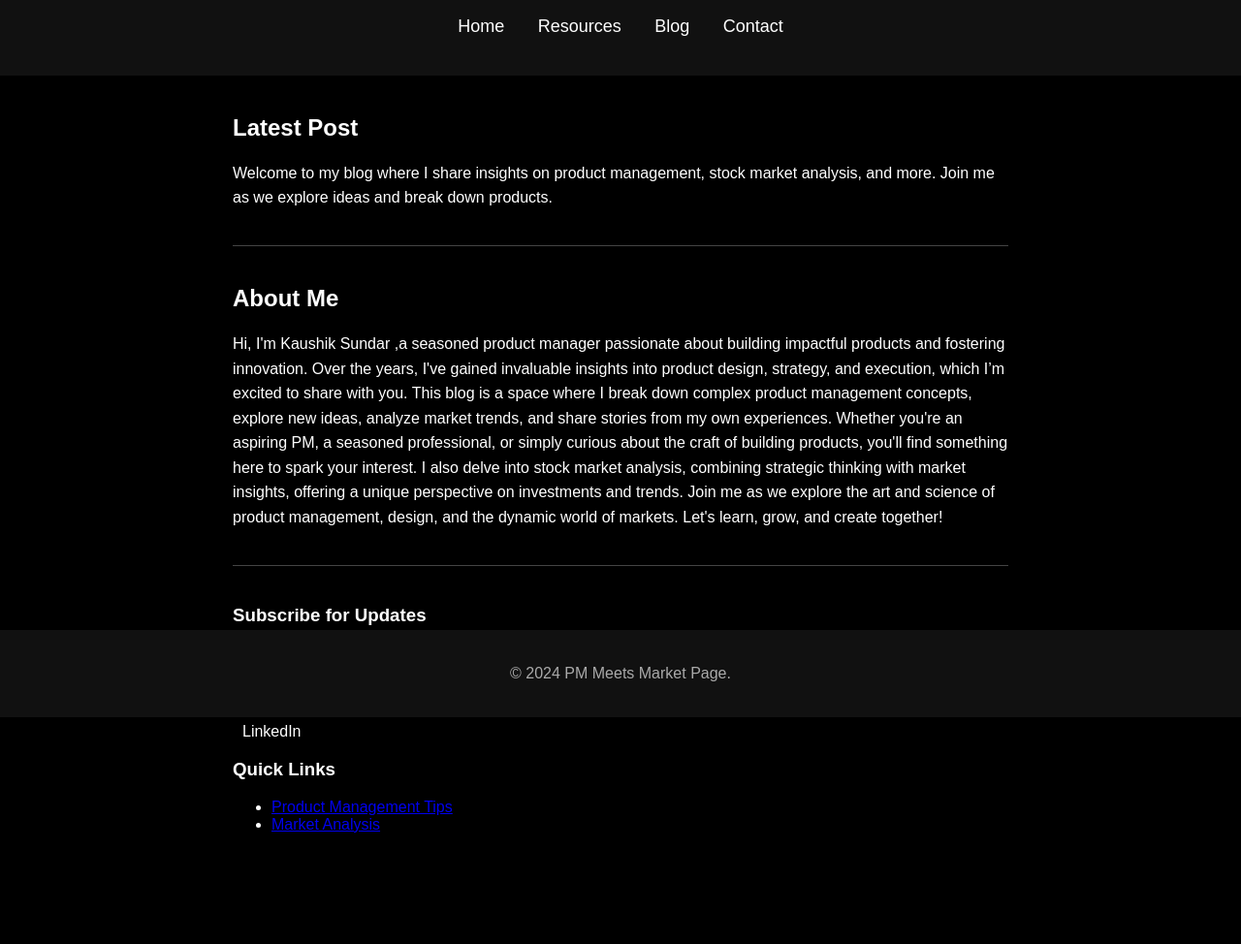
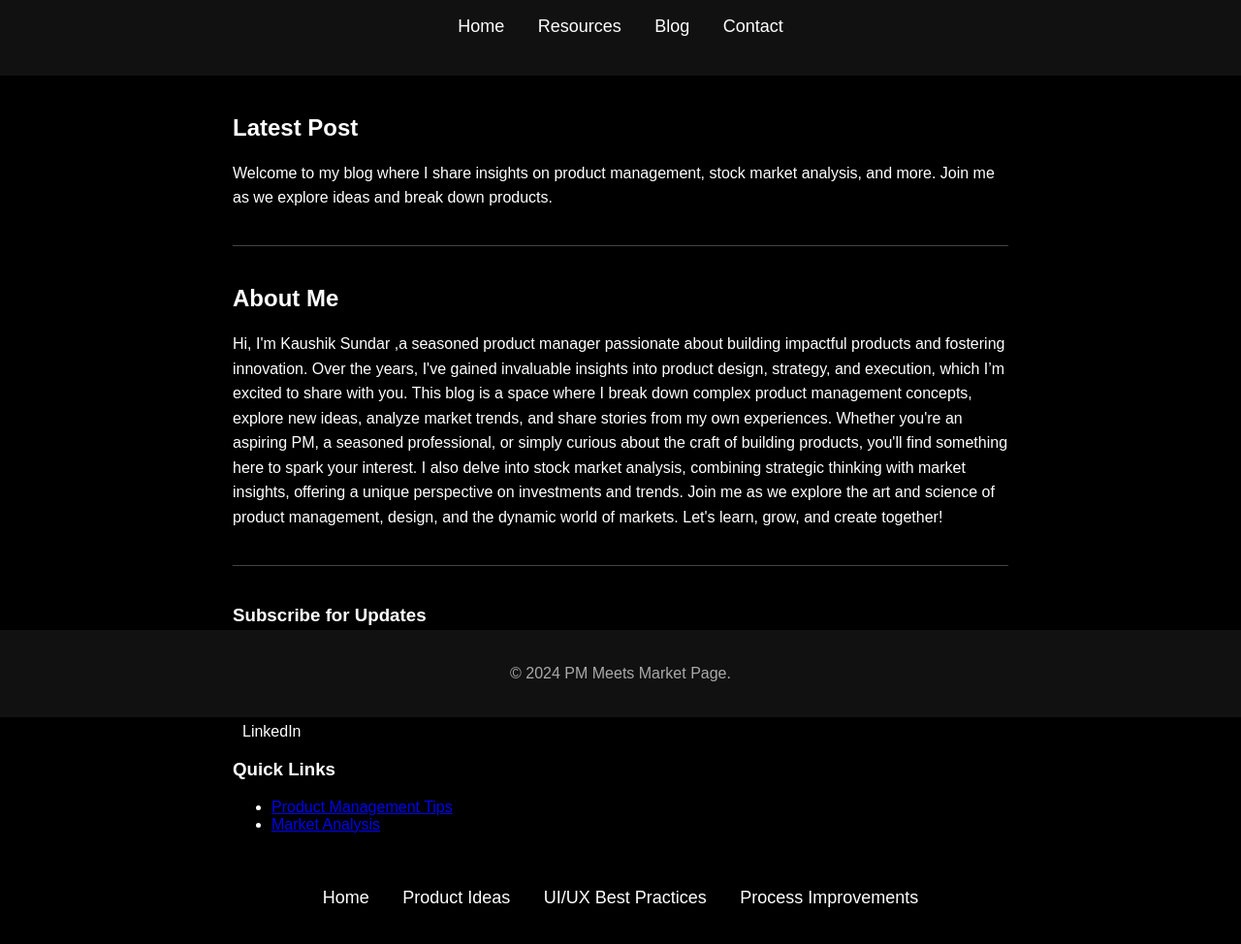
Before and after one commit to kaushiksundar-pm/kaushiksundar-pm.github.io, a plain HTML site: page index.html in a window 1280 px wide. Shown: the part 60-1034 px from the top of the page at 97% size. Drawn offline with Linux system fonts and the light colour scheme.

Commit message:
Update index.html

```diff
--- a/index.html
+++ b/index.html
@@ -124,6 +124,13 @@ Join me as we explore the art and science of product management, design, and the
 
 </div>
 
+<nav>
+  <a href="index.html">Home</a>
+  <a href="product-ideas.html">Product Ideas</a>
+  <a href="uiux-best-practices.html">UI/UX Best Practices</a>
+  <a href="process-improvements.html">Process Improvements</a>
+</nav>
+
 <footer>
     <p>&copy; 2024 PM Meets Market Page.</p>
 </footer>
```
